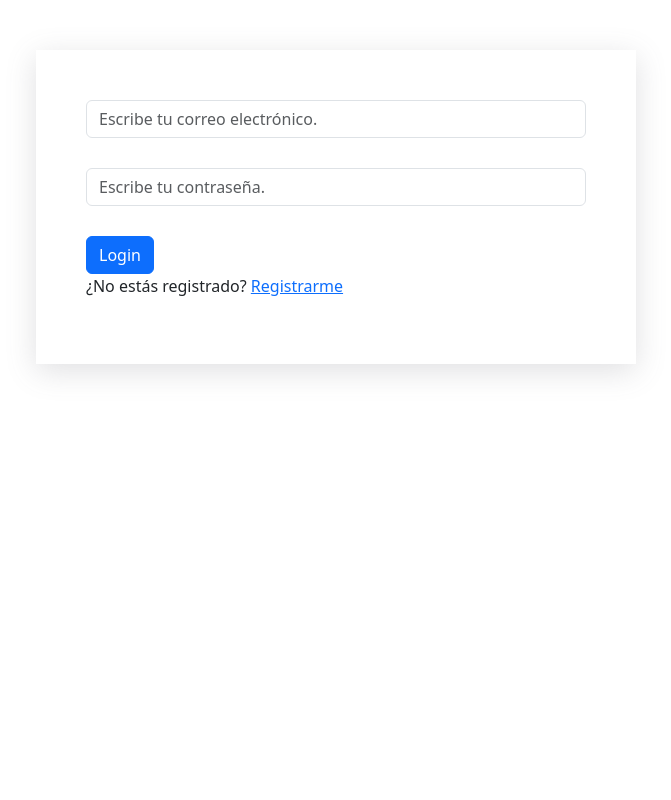
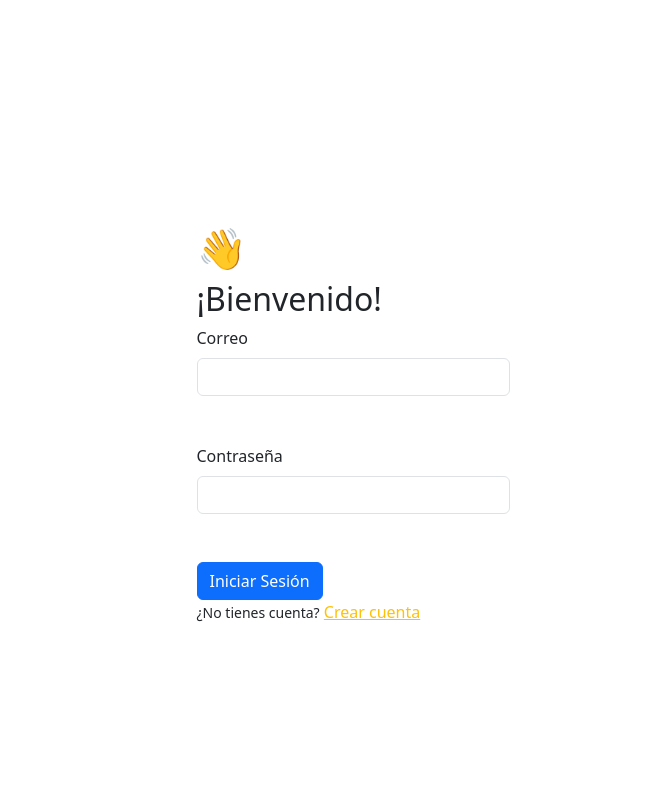
Before and after one commit to CruzCris/web-project, a PHP site: page /login.php in a window 1280 px wide. Shown: the whole page, without its empty margins (304-975 px from the left). Run offline with PHP 8.4, Linux system fonts and the light colour scheme.

Commit message:
css del login

```diff
--- a/login.php
+++ b/login.php
@@ -12,10 +12,38 @@ if(isset($_SESSION["user"])){
     <meta name="viewport" content="width=device-width, initial-scale=1.0">
     <title>Login</title>
     <link rel="stylesheet" href="https://cdn.jsdelivr.net/npm/bootstrap@5.3.2/dist/css/bootstrap.min.css" integrity="sha384-T3c6CoIi6uLrA9TneNEoa7RxnatzjcDSCmG1MXxSR1GAsXEV/Dwwykc2MPK8M2HN" crossorigin="anonymous">
-    <link rel="stylesheet" href="css/style.css">
+    <link rel="stylesheet" href="https://cdn.jsdelivr.net/npm/bootstrap-icons@1.8.0/font/bootstrap-icons.css" />
 </head>
 <body>
-    <div class="container">
+    <div class="container login">
+        <div class="px-5 py-5 p-lg-0 bg-surface-secondary">
+            <div class="d-flex justify-content-center align-items-center min-vh-100">
+                <div class="col-12 col-md-9 col-lg-7 offset-md-4 min-h-lg-screen d-flex flex-column justify-content-center py-lg-16 px-lg-20 position-relative">
+                    <div class="row">
+                        <div class="col-lg-10 col-md-9 col-xl-6 mx-auto ms-xl-0">
+                            <div class="mt-10 mt-lg-5 mb-6 d-flex align-items-center d-lg-block">
+                                <span class="d-inline-block d-lg-block h1 mb-lg-6 me-3">👋</span>
+                                <h1 class="ls-tight font-bolder h2">
+                                ¡Bienvenido!
+                                </h1>
+                            </div>
+                            <form action="login.php" method="post">
+                                <div class="mb-5">
+                                    <label class="form-label" for="email">Correo</label>
+                                    <input type="email" class="form-control form-control-muted" id="email" name="email">
+                                </div>
+                                <div class="mb-5">
+                                    <label class="form-label" for="password">Contraseña</label>
+                                    <input type="password" class="form-control form-control-muted" name="pass" id="password" autocomplete="current-password">
+                                </div>
+                                <div>
+                                    <input type="submit" name="login" class="btn btn-primary w-full" value="Iniciar Sesión">
+                                </div>
+                            </form>
+                            <div class="my-6">
+                                <small>¿No tienes cuenta?</small>
+                                <a href="register.php" class="text-warning text-sm font-semibold">Crear cuenta</a>
+                            </div>
         <?php
         if(isset($_POST["login"])){
             $email = $_POST["email"];
@@ -77,19 +105,10 @@ if(isset($_SESSION["user"])){
             }
         }
         ?>
-        <form action="login.php" method="post">
-            <div class="form-group">
-                <input type="email" placeholder="Escribe tu correo electrónico." name="email" class="form-control">
+                        </div>
+                    </div>
+                </div>
             </div>
-            <div class="form-group">
-                <input type="password" placeholder="Escribe tu contraseña." name="pass" class="form-control">
-            </div>
-            <div class="form-btn">
-                <input type="submit" value="Login" name="login" class="btn btn-primary">
-            </div>
-        </form>
-        <div>
-            <p>¿No estás registrado? <a href="register.php">Registrarme</a></p>
         </div>
     </div>
 </body>
```
